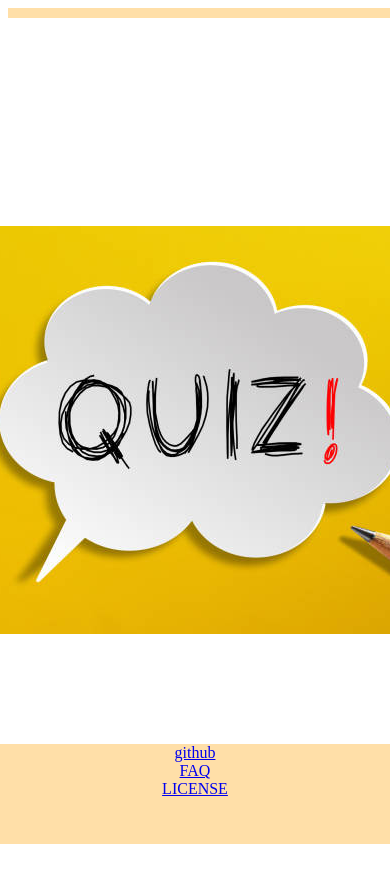
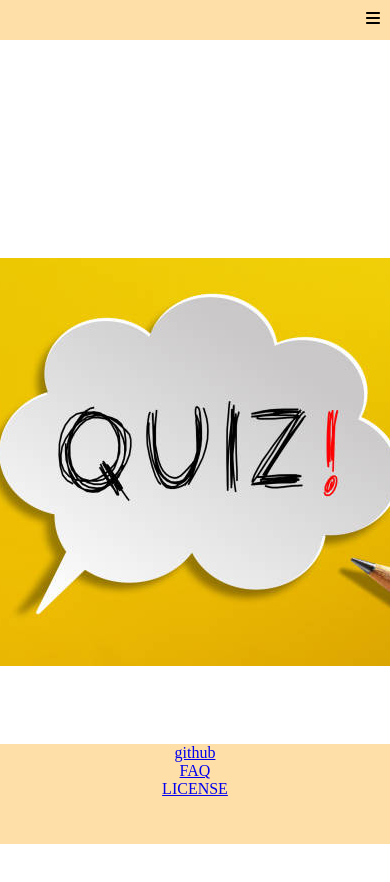
Before and after one commit to beepboop-labs/language-learn, a Vue app in the folder front-end/: page / in a window 390 px wide. Shown: the top 882 px of the page. Before the commit the page ends 860 px from the top, so only its background shows below. Built offline with nearby package versions, Linux system fonts and the light colour scheme.

Commit message:
fix navbar css

```diff
--- a/front-end/src/App.vue
+++ b/front-end/src/App.vue
@@ -18,3 +18,9 @@ export default {
   </div>
   <Footer />
 </template>
+
+<style scoped>
+#content {
+  margin-top: 40px;
+}
+</style>
--- a/front-end/src/components/Navbar.vue
+++ b/front-end/src/components/Navbar.vue
@@ -5,9 +5,8 @@ import { ref, onMounted } from 'vue';
 let showMobileMenu= ref(false);
 
 function showMenu() {
-    showMobileMenu = !showMobileMenu;
+    showMobileMenu.value = !showMobileMenu.value;
 }
-
 
 </script>
 
@@ -17,7 +16,7 @@ function showMenu() {
             <div class="hamburger" @click="showMenu" >
                 <font-awesome-icon icon="fa-bars" />
             </div>
-            <div class="nav-content" :class="this.showMobileMenu ? 'open-menu' : 'closed-menu'">
+            <div class="nav-content" :class="{ 'open-menu': showMobileMenu, 'close-menu': !showMobileMenu }">
             <div class="logo">
                 <router-link to="/">LOGO</router-link>
             </div>
@@ -35,6 +34,15 @@ function showMenu() {
 </template>
 
 <style scoped>
+#navbar {
+    background-color: #ffdfa8;
+    position: absolute;
+    top: 0;
+    left: 0;
+    width: 100%;
+    height: 30px;
+}
+
 .nav-menu {
     background-color: #ffdfa8;
 }
@@ -57,23 +65,28 @@ li {
     padding: 0 10px;
 }
 
-
 .hamburger {
     display: none;
 }
 
 /* Mobile version - hidden hamburger menu */
 @media screen and (max-width: 768px) {
-.nav-menu {
+#navbar {
     padding-top: 10px;
     position: absolute;
+    top: 0;
+    left: 0;
     width: 100%;
+}
+
+.nav-menu {
+    background-color: #ffdfa8;
 }
 .open-menu {
     opacity: 1;
     height: 150px;
 }
-.closed-menu {
+.close-menu {
     opacity: 0;
     height: 0;
     padding: 0;
@@ -88,7 +101,7 @@ li {
     flex-direction: column;
 }
 
-i {
+.hamburger {
     display: block;
     text-align: right;
     padding: 0 10px 10px 0;
```
